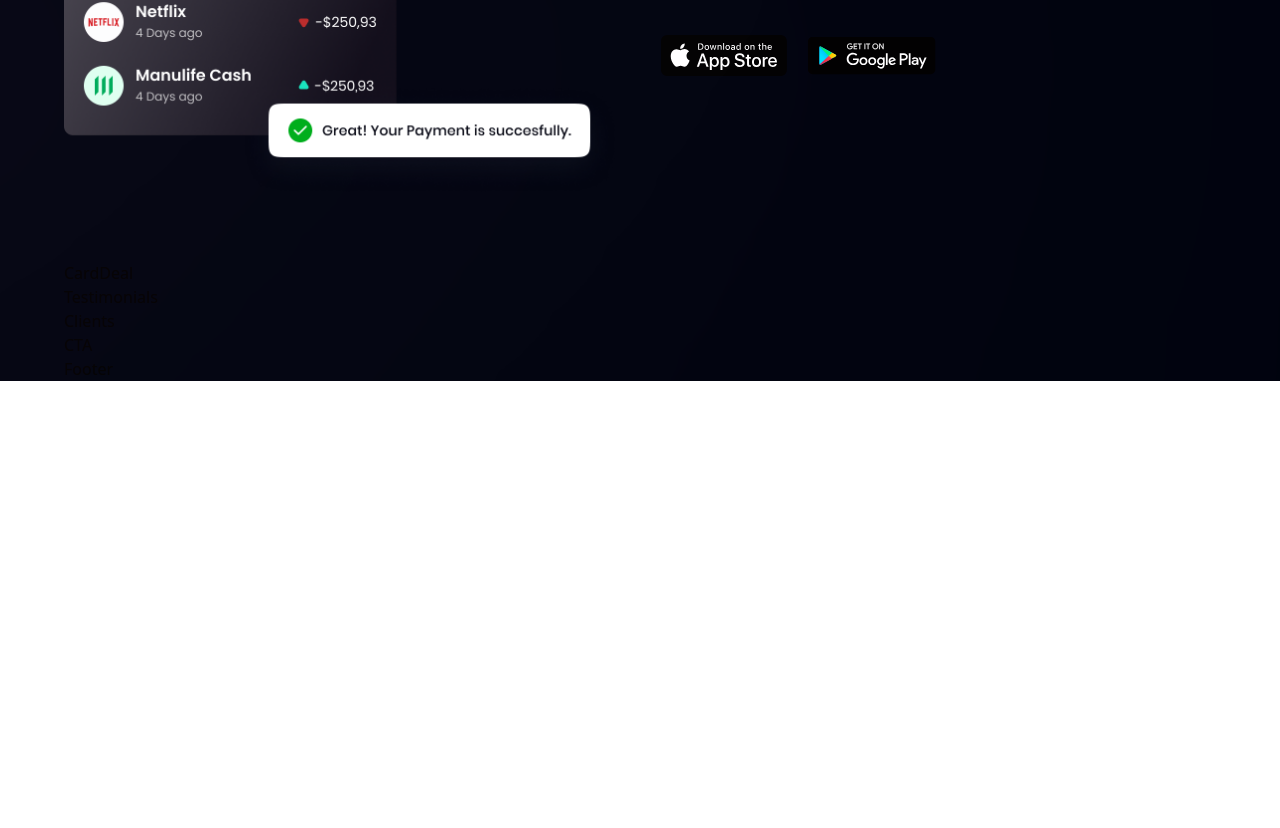
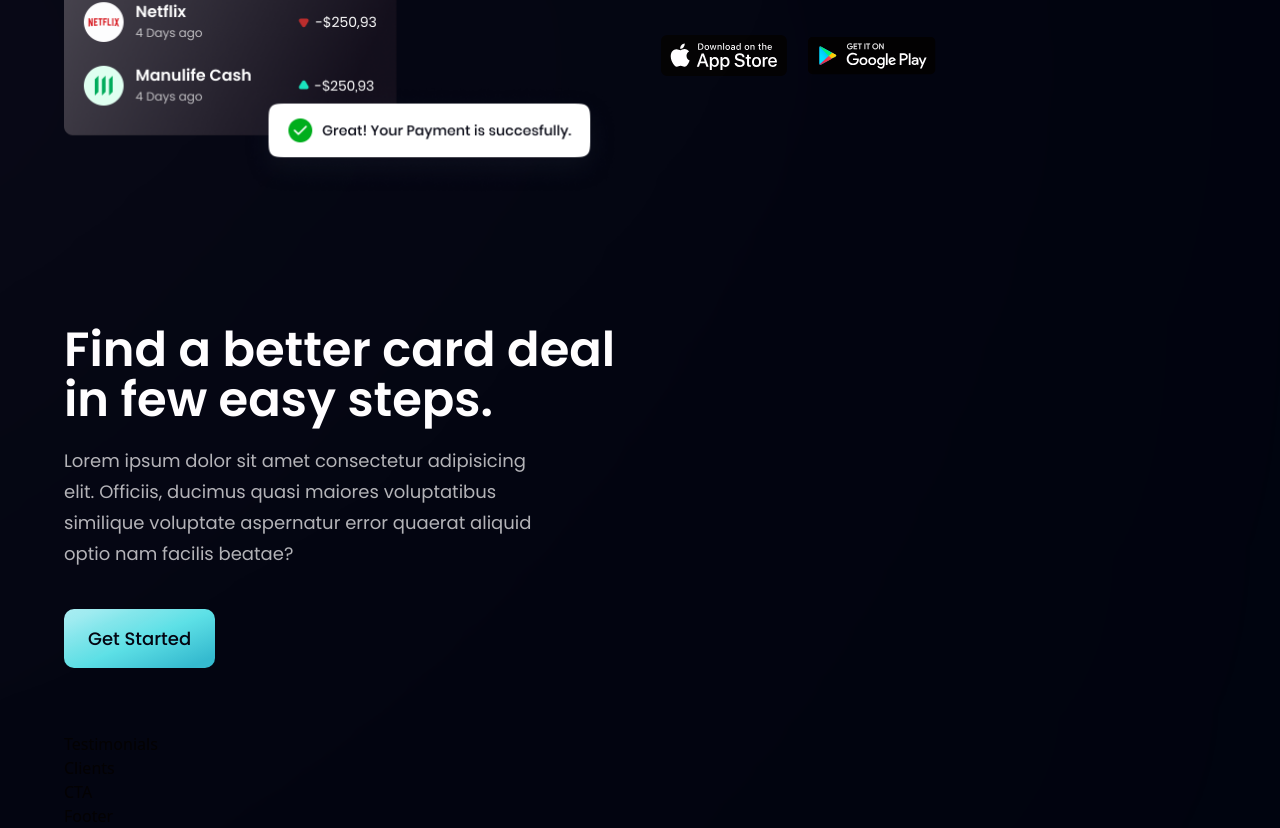
Before and after one commit to Benk513/hooBank, a React (Vite) app in the folder Modern_Bank_Website/: page / in a window 1280 px wide. Shown: the part 1903-2731 px from the top of the page. Before the commit the page ends 2284 px from the top, so only its background shows below. Built offline with nearby package versions, Linux system fonts and the light colour scheme.

Commit message:
i have added the roundness of 10px to the button component

```diff
--- a/Modern_Bank_Website/src/components/Button.jsx
+++ b/Modern_Bank_Website/src/components/Button.jsx
@@ -1,7 +1,7 @@
 // eslint-disable-next-line react/prop-types
 const Button = ({styles}) => {
     return (
-        <button type="button" className={`py-4 px-6 bg-blue-gradient font-poppins font-medium text-[18px] text-primary outline-none ${styles}` }>Get Started</button>
+        <button type="button" className={`py-4 px-6 bg-blue-gradient font-poppins font-medium text-[18px] text-primary outline-none ${styles} rounded-[10px]` }>Get Started</button>
   )
 }
 
--- a/Modern_Bank_Website/src/components/CardDeal.jsx
+++ b/Modern_Bank_Website/src/components/CardDeal.jsx
@@ -1,6 +1,19 @@
+import { card } from "../assets"
+import styles, { layout } from "../style"
+import Button from "./Button"
 const CardDeal = () => {
   return (
-    <div>CardDeal</div>
+    <section id="" className={layout.section}>
+      <div className={layout.sectionInfo}>
+        <h2 className={styles.heading2}>Find a better card deal <br className="sm:block hidden" /> in few easy steps.</h2>
+
+        <p className={`${styles.paragraph} max-w-[470px] mt-5`}>Lorem ipsum dolor sit amet consectetur adipisicing elit. Officiis, ducimus quasi maiores voluptatibus similique voluptate  aspernatur error quaerat aliquid optio nam facilis   beatae?</p>
+
+      <Button styles="mt-10" />
+
+      </div>
+
+    </section>
   )
 }
 
```
